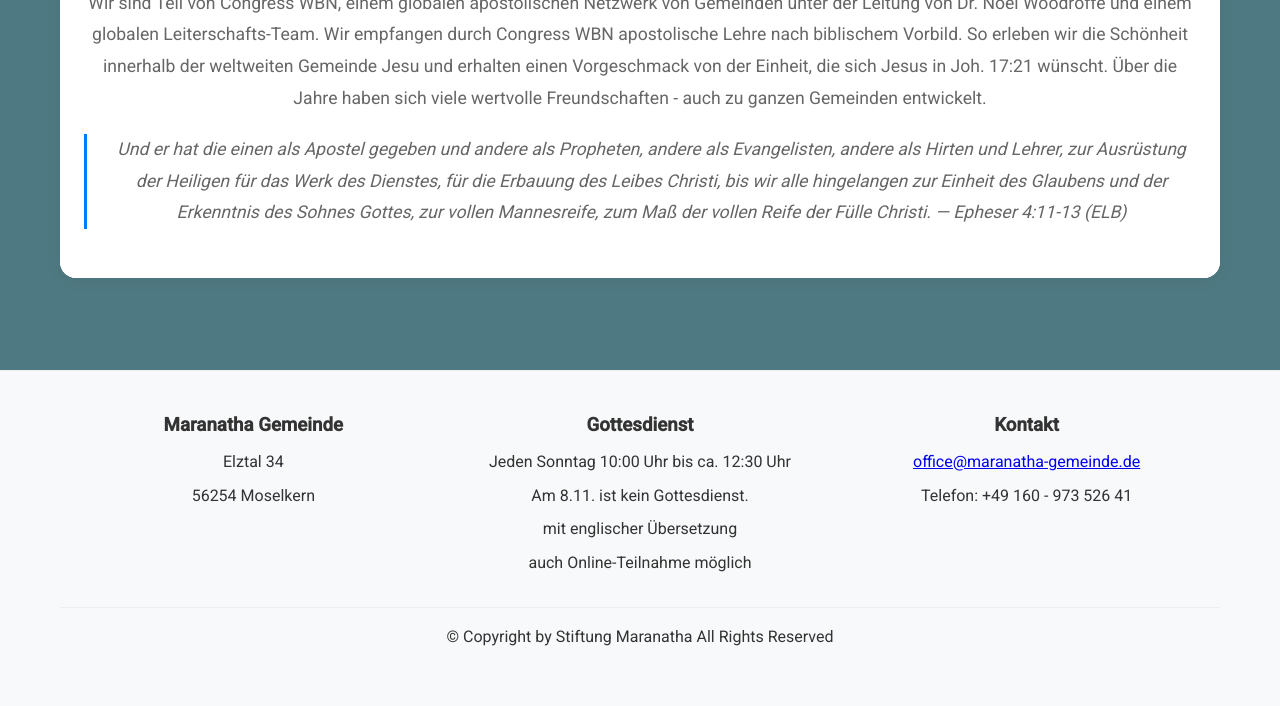
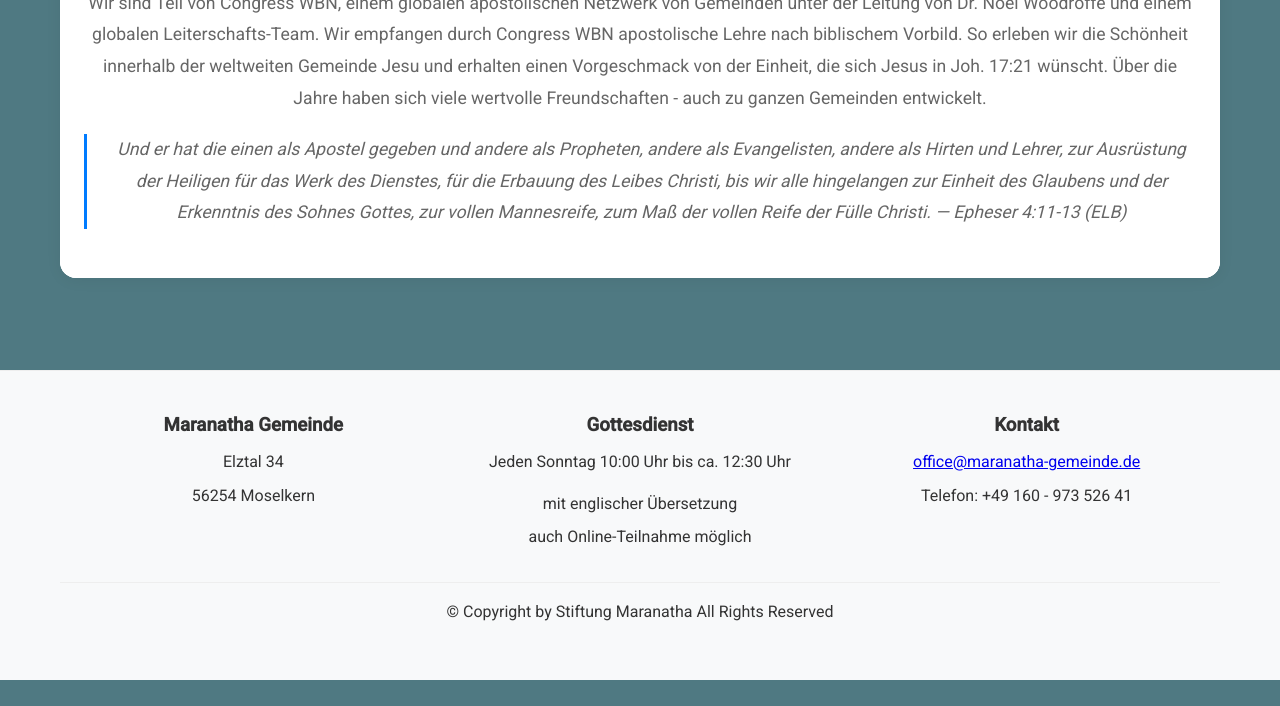
Before and after one commit to NateDaveHill/official-maranatha-website, a Jekyll site: the page built from index.html, in a window 1280 px wide and 900 px high, scrolled down 2886 px, cut to the strip 194-900 px from the top of the window. Built offline with Jekyll 4.4.1, drawn with Linux system fonts in a browser that asks for light colours; after the commit the page ends 3760 px from its top, so only the background shows below that.

Commit message:
update date we won't have service

```diff
--- a/_data/translations.json
+++ b/_data/translations.json
@@ -175,9 +175,9 @@
     "ru": "Каждое воскресенье с 10:00 примерно до 12:30"
   },
   "footer_service_notice": {
-    "de": "Am 8.11. ist kein Gottesdienst.",
-    "en": "There is no church service on November 8.",
-    "ru": "8 ноября богослужения не будет."
+    "de": "",
+    "en": "",
+    "ru": ""
   },
   "footer_translation": {
     "de": "mit englischer Übersetzung",
--- a/_includes/footer.html
+++ b/_includes/footer.html
@@ -12,7 +12,7 @@
       <div class="footer-column">
         <h3 data-json-key="footer_service">Gottesdienst</h3>
         <p data-json-key="footer_time">Jeden Sonntag 10:00 Uhr bis ca. 12:30 Uhr</p>
-        <p data-json-key="footer_service_notice">Am 8.11. ist kein Gottesdienst.</p>
+        <p data-json-key="footer_service_notice"></p>
         <p data-json-key="footer_translation">mit englischer Übersetzung</p>
         <p data-json-key="footer_online">auch Online-Teilnahme möglich</p>
       </div>
```
